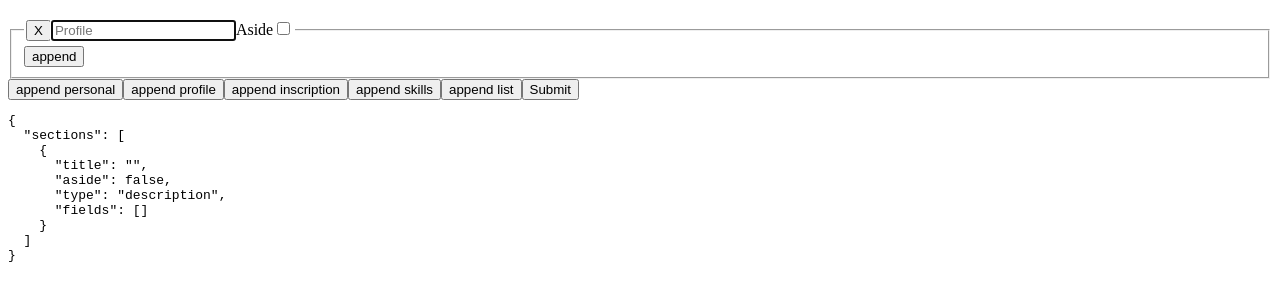
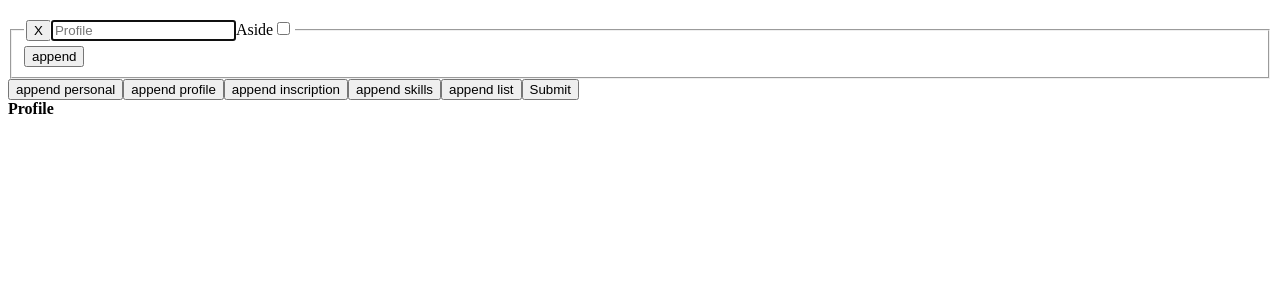
Before and after one commit to nuki-ve/cv-generator, an Astro site: page / in a window 1280 px wide. Both pictures are taken after a click on the button "append profile". Shown: the part 61-362 px from the top of the page. Built offline with nearby package versions, Linux system fonts and the light colour scheme; Astro itself is replaced by a stand-in of ours.

Commit message:
Add html result of the form

```diff
--- a/src/components/CVForm.tsx
+++ b/src/components/CVForm.tsx
@@ -1,7 +1,7 @@
 import { useFieldArray, useForm, type FieldValues } from "react-hook-form"
 import CVSection from "@/components/CVSection"
 import { sectionTemplates } from "@/const"
-import type { CVFormResult, SectionType } from "@/types"
+import type { CVFormResult, FieldSlot, FormResultFields, FormResultSection, FormSectionTemplate, SectionType } from "@/types"
 
 export default function CVForm({onSubmit=(_:FieldValues) => {}}) {
   const {handleSubmit, control, watch, register} = useForm<CVFormResult>({
@@ -47,7 +47,57 @@ export default function CVForm({onSubmit=(_:FieldValues) => {}}) {
 
       <input type="submit" role="submit"/>
 
-      <pre>{JSON.stringify(watch(), null, 2)}</pre>
+      {/* <pre>{JSON.stringify(watch(), null, 2)}</pre> */}
+
+      {watch().sections?.map((section, index) => (
+        <ResultSection data={section} key={index}/>
+      ))}
     </form>
   )
 }
+
+function ResultSection({data}:{data:FormResultSection}) {
+  const template = sectionTemplates.find(t => t.type === data.type)!
+
+  return (
+    <>
+      <section>
+        <div>
+          <strong>{data.title || template.placeholder}</strong>
+        </div>
+        <ul>
+          {data.fields.map((field, index) => (
+            <Li template={template} field={field} key={index}/>
+          ))}
+        </ul>
+      </section>
+    </>
+  )
+}
+
+function Li({field, template}:{field:FormResultFields, template: FormSectionTemplate}) {
+  const getItem = (slot:FieldSlot) => {
+    const key = template.fields.find(f => f.slot === slot)?.role
+    return key && field[key]
+  }
+
+  return (
+    <li>
+      <div><b>{getItem('a')}</b></div>
+      <div>
+        <span>{getItem('b')}</span>
+        <span>{getItem('c') ? `, ${getItem('c')}` : null}</span>
+      </div>
+      <div>
+        <small>{getItem("d")}</small>
+      </div>
+      <div>
+        <span>{field['start-date-month']}</span>
+        <span>{field['start-date-year'] && `/${field['start-date-year']}`}</span>
+        <span>{field['finish-date-month'] && ` - ${field['finish-date-month']}`}</span>
+        <span>{field['finish-date-year'] && `/${field['finish-date-year']}`}</span>
+      </div>
+      <br />
+    </li>
+  )
+}
--- a/src/const.ts
+++ b/src/const.ts
@@ -6,37 +6,37 @@ export const sectionTemplates:FormSectionTemplate[] = [
     type: 'personal',
     placeholder: 'Personal Details',
     fields: [
-      {role: 'first-name', type: 'text', label: 'First Name'},
-      {role: 'last-name', type: 'text', label: 'Last Name'},
-      {role: 'email', type: 'text', label: 'Email'},
-      {role: 'birth-date', type: 'date', label: 'Birth Date'}
+      {role: 'first-name', type: 'text', label: 'First Name', slot: 'a'},
+      {role: 'last-name', type: 'text', label: 'Last Name', slot: 'b'},
+      {role: 'email', type: 'text', label: 'Email', slot: 'c'},
+      {role: 'birth-date', type: 'date', label: 'Birth Date', slot: 'd'}
     ]
   },
   {
     type: 'description',
     placeholder: 'Profile',
     fields: [
-      {role: 'profile', type: 'textarea', label: 'Profile'}
+      {role: 'profile', type: 'textarea', label: 'Profile', slot: 'a'}
     ]
   },
   {
     type: 'inscription',
     placeholder: 'Education',
     fields: [
-      {role: 'education', type: 'text', label: 'Education'},
-      {role: 'school', type: 'text', label: 'School'},
-      {role: 'city', type: 'text', label: 'City'},
-      {role: 'start-date', type: 'month', label: 'Start Date'},
-      {role: 'finish-date', type: 'month', label: 'Finish Date'},
-      {role: 'description', type: 'textarea', label: 'Description'}
+      {role: 'education', type: 'text', label: 'Education', slot: 'a'},
+      {role: 'school', type: 'text', label: 'School', slot: 'b'},
+      {role: 'city', type: 'text', label: 'City', slot: 'c'},
+      {role: 'description', type: 'textarea', label: 'Description', slot: 'd'},
+      {role: 'start-date', type: 'month', label: 'Start Date', slot: 'start-date'},
+      {role: 'finish-date', type: 'month', label: 'Finish Date', slot: 'finish-date'},
     ]
   },
   {
     type: 'skills',
     placeholder: 'Skills',
     fields: [
-      {role: 'skill', type: 'text', label: 'Skill'},
-      {role: 'level', type: 'select', label: 'Level', answers: [
+      {role: 'skill', type: 'text', label: 'Skill', slot: 'a'},
+      {role: 'level', type: 'select', label: 'Level', slot: 'b', answers: [
         'Beginner',
         'Professional'
       ]}
@@ -46,7 +46,7 @@ export const sectionTemplates:FormSectionTemplate[] = [
     type: 'list',
     placeholder: 'List',
     fields: [
-      {role: 'list-item', type: 'text', label: 'Item'}
+      {role: 'list-item', type: 'text', label: 'Item', slot: 'a'}
     ]
   }
 ] as const
--- a/src/types.d.ts
+++ b/src/types.d.ts
@@ -1,11 +1,14 @@
 export type FormFieldType = 'textarea' | 'select' | 'month' | 'text' | 'date'
 export type WhenCheckProp = 'disable' | null
+
+export type FieldSlot = 'a' | 'b' | 'c' | 'd' | 'start-date' | 'finish-date'
 
 export type FormField = {
   role: string
   type: FormFieldType
   label: string
   answers?: string[]
+  slot: FieldSlot
 }
 
 export type SectionType = 'personal' | 'skills' | 'inscription' | 'list' | 'description'
```
